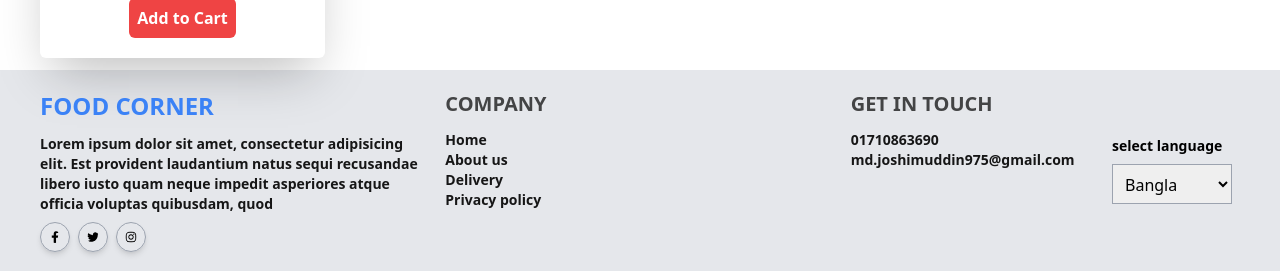
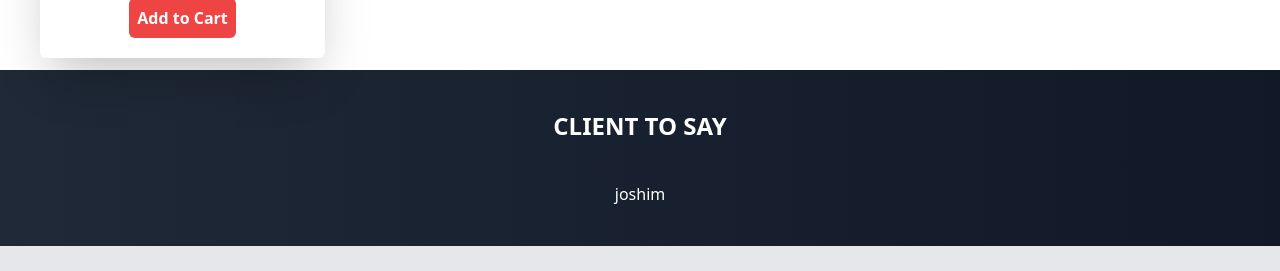
Before and after one commit to khandakerJasim/Food_delivery, a React (Create React App) app in the folder client/: page / in a window 1280 px wide. Shown: the part 2120-2391 px from the top of the page. Built offline with nearby package versions, Linux system fonts and the light colour scheme.

Commit message:
testimonial page set

```diff
--- a/client/src/pages/Home/Home.js
+++ b/client/src/pages/Home/Home.js
@@ -2,6 +2,7 @@ import React from "react";
 import Hero from "./carusel/Hero";
 import Itemmenu from "./item_menu/Itemmenu";
 import Product from "./product/Product";
+import Testimonial from "./Testimonial/Testimonial";
 
 export default function Home() {
   return (
@@ -9,6 +10,7 @@ export default function Home() {
       <Hero />
       <Itemmenu />
       <Product />
+      <Testimonial />
     </div>
   );
 }
--- /dev/null
+++ b/client/src/pages/Home/Testimonial/Testimonial.js
@@ -0,0 +1,16 @@
+import React from "react";
+
+export default function Testimonial() {
+  return (
+    <div className="w-full h-full bg-gradient-to-r from-gray-700 to-gray-500 text-white dark:bg-gradient-to-r from-gray-800 to-gray-900 dark:text-gray-100">
+      <div className="py-10">
+        <h1 className="text-2xl text-center m-auto  w-[200px] uppercase font-extrabold relative before:absolute before:block before:left-0 before:top-9 before:h-[3px] before:w-full before:bg-red-500 before:scale-x-0 before:hover:scale-x-100 before:transition before:duration-300 before:ease-in-out before:origin-top-middle before:content-[' ']  ">
+          Client to say
+        </h1>
+        <div className="mt-10 mx-auto justify-center flex flex-col items-center ">
+          <h1>joshim</h1>
+        </div>
+      </div>
+    </div>
+  );
+}
--- a/client/src/pages/share/Footer.js
+++ b/client/src/pages/share/Footer.js
@@ -9,15 +9,10 @@ export default function Footer() {
     setvalue(e.target.value);
   };
   const options = [
+    { id: 1, label: "Bangla", value: "1" },
+    { id: 2, label: "English", value: "2" },
     {
-      label: "Bangla",
-      value: "1",
-    },
-    {
-      label: "English",
-      value: "2",
-    },
-    {
+      id: 3,
       label: "Hindi",
       value: "3",
     },
@@ -90,7 +85,9 @@ export default function Footer() {
               className="w-[120px] h-10 mt-2 border border-gray-400 dark:bg-gray-700 dark:text-white  p-2 "
             >
               {options.map((option) => (
-                <option value={option.value}>{option.label}</option>
+                <option key={option.id} value={option.value}>
+                  {option.label}
+                </option>
               ))}
             </select>
           </div>
```
